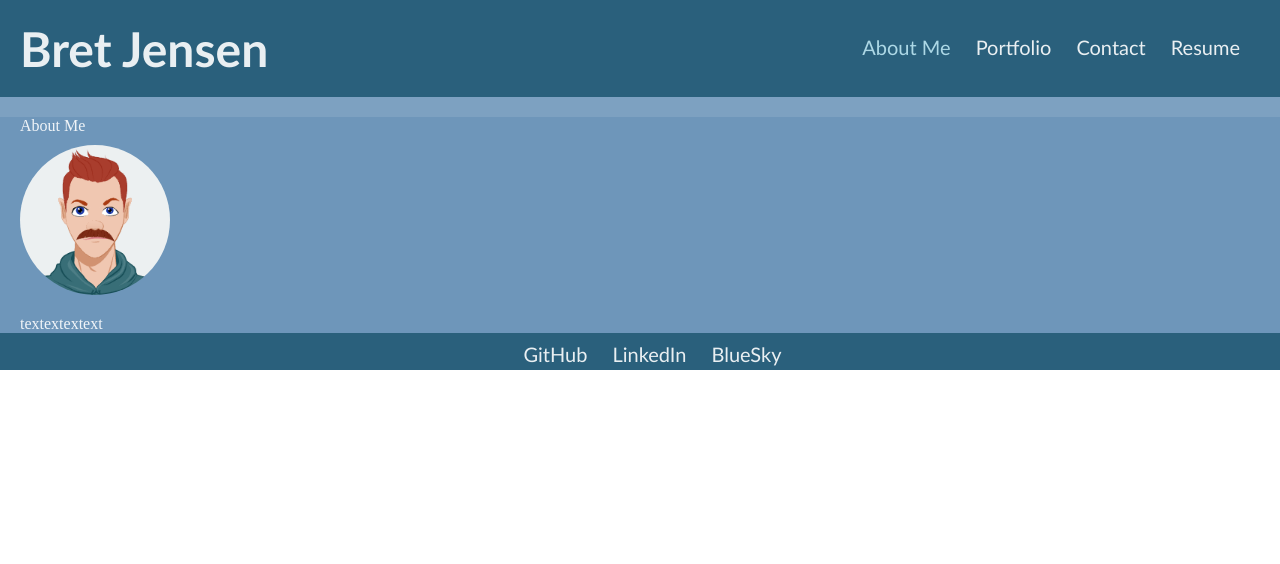
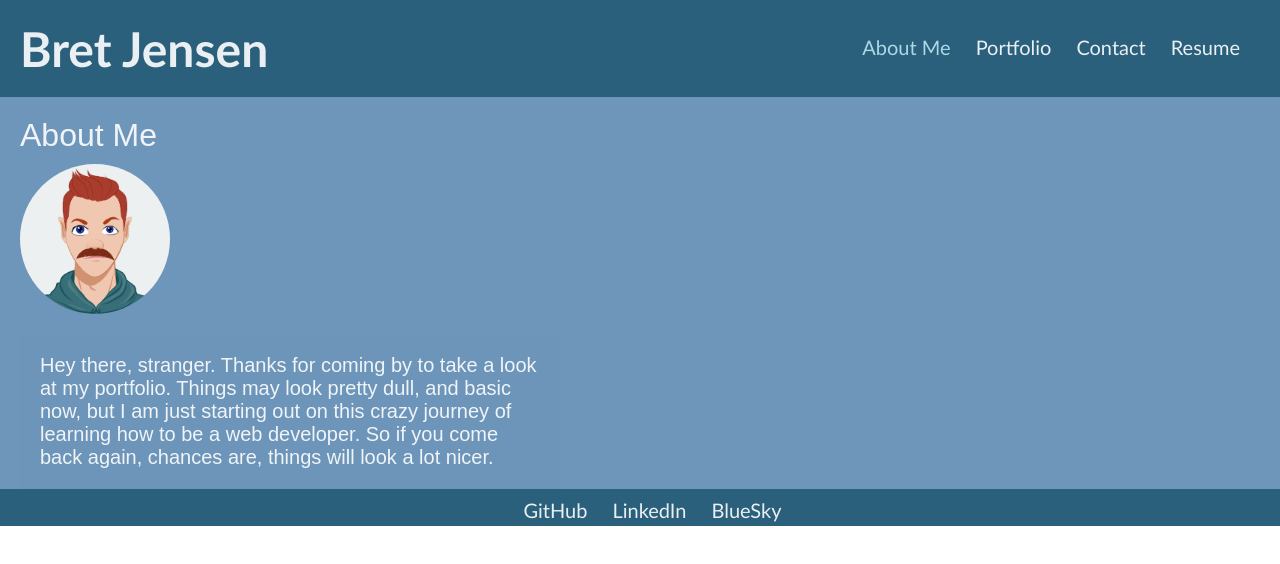
Before and after one commit to bretaj/reactPortfolioProject, a React (Vite) app: page / in a window 1280 px wide. Shown: the top 564 px of the page. Built offline with nearby package versions, Linux system fonts and the light colour scheme.

Commit message:
resume and aboutme styling

```diff
--- a/src/App.css
+++ b/src/App.css
@@ -59,19 +59,29 @@ a.active {
     text-align: left;
     color: hsla(0, 0%, 100%, 0.897);
     margin: 0px;
+    display:flex;
+    flex-direction: column;
+    align-items: flex-start;
 }
 
+.about-me-text-top {
+    margin: 20px 0 0 20px;
+    font-size: 2rem;
+    font-family: arial;
+}
+
+.about-me-text {
+    margin: 20px 0 0 20px;
+    font-size: 2rem;
+    font-family: arial;
+}
+
+
 .avatar {
-    display: block;
     margin: 10px 0 0 20px;
     border-radius: 50%;
     width: 150px;
     height: 150px
-}
-
-.about-me-text {
-    margin: 20px 0 0 20px;
-    font-size: 1em;
 }
 
 .project-container {
--- a/src/pages/AboutMe.jsx
+++ b/src/pages/AboutMe.jsx
@@ -1,20 +1,28 @@
 import React from 'react';
 import avatar from '../assets/avatar.png';
-// import Header from '../components/Header.jsx';
-// import Footer from '../components/Footer.jsx';
+
+const style = {
+    fontSize: '1.25rem',
+    maxWidth: '500px',
+    margin: '20px',
+}
 
 function AboutMe() {
     return (
         <div className='about-me-container'>
-            <p className ='about-me-text'>About Me</p>
+            <p className='about-me-text-top'>About Me</p>
             <img
                 src={avatar}
                 alt="self-image"
                 class="avatar"
             />
-            <p className='about-me-text'>
-                textextextext
-            </p>
+            <div className='about-me-text'>
+                <p style={style}>Hey there, stranger. Thanks for coming by to take a look
+                    at my portfolio. Things may look pretty dull, and basic now, but I am just
+                    starting out on this crazy journey of learning how to be a web developer.
+                    So if you come back again, chances are, things will look a lot nicer.
+                </p>
+            </div>
         </div>
     );
 };
--- a/src/pages/Resume.jsx
+++ b/src/pages/Resume.jsx
@@ -6,7 +6,7 @@ import React from 'react';
 function Resume() {
     return (
         <div>
-            <p>text</p>
+            <p>click here to download a .PDF of my resume</p>
         </div>
     );
 }
```
